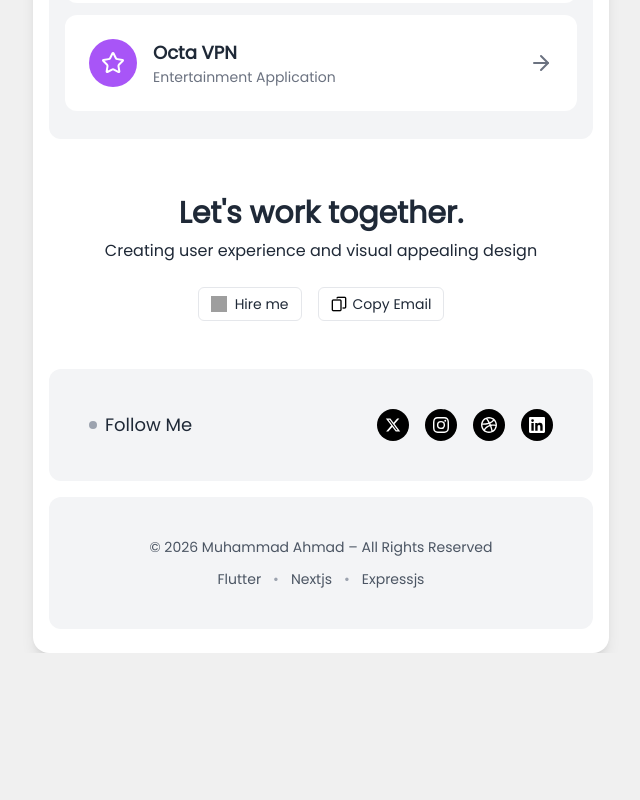
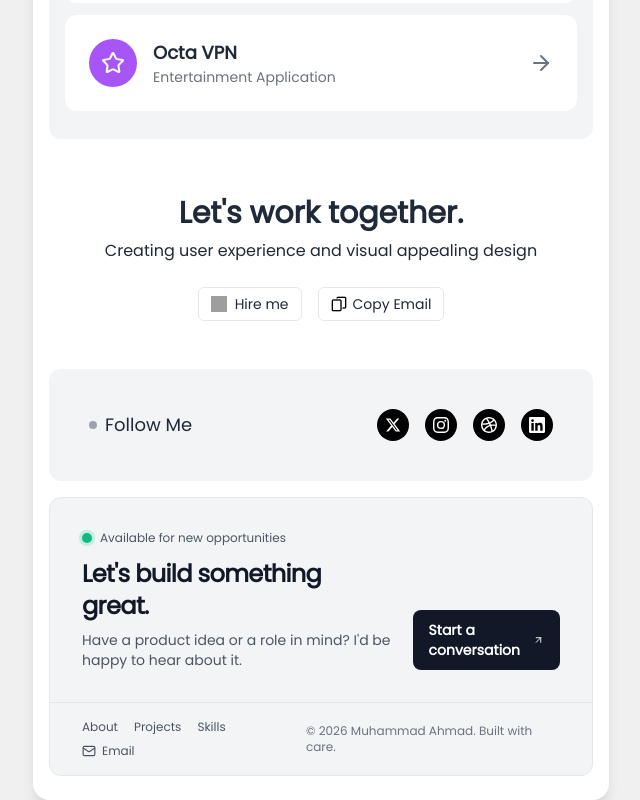
Before and after one commit to MuhammadAhmad338/MyOwnPortfolio, a Next.js app: page / in a window 1280 px wide. Shown: the part 3023-3823 px from the top of the page, without its empty margins (319-959 px from the left). Before the commit the page ends 3676 px from the top, so only its background shows below. Built offline with nearby package versions, Linux system fonts and the light colour scheme; grey boxes are pictures that could not be loaded.

Commit message:
Update portfolio footer

```diff
--- a/app/components/Footer.tsx
+++ b/app/components/Footer.tsx
@@ -1,24 +1,93 @@
-import React from 'react'
+'use client';
+
+import Link from 'next/link';
+import { ArrowUpRight, Mail } from 'lucide-react';
 import { useSelector } from 'react-redux';
 
+const navigation = [
+    { label: 'About', href: '/about' },
+    { label: 'Projects', href: '/projects' },
+    { label: 'Skills', href: '/skills' },
+];
 
 const Footer = () => {
+    const darkMode = useSelector((state: any) => state.theme.darkMode);
+    const year = new Date().getFullYear();
 
-    const darkMode = useSelector((state: any) => state.theme.darkMode);
     return (
-        <div className={`${darkMode ? 'bg-zinc-900' : 'bg-gray-100'} px-4 py-6 sm:px-10 sm:py-10 mt-4 mb-2 rounded-xl ${darkMode ? 'text-white' : 'text-gray-600'} transition-colors duration-200`}>
-            <div className="flex flex-col items-center space-y-3">
-                <p className="text-xs sm:text-sm font-medium text-center">© {new Date().getFullYear()} Muhammad Ahmad – All Rights Reserved</p>
-                <div className="flex items-center space-x-2 sm:space-x-3 text-xs sm:text-sm">
-                    <a href="#" className="hover:underline font-medium transition-colors duration-200 hover:text-gray-900">Flutter</a>
-                    <span className="text-gray-400">•</span>
-                    <a href="#" className="hover:underline font-medium transition-colors duration-200 hover:text-gray-900">Nextjs</a>
-                    <span className="text-gray-400">•</span>
-                    <a href="#" className="hover:underline font-medium transition-colors duration-200 hover:text-gray-900">Expressjs</a>
+        <footer
+            className={`mt-4 mb-2 overflow-hidden rounded-xl border transition-colors duration-200 ${
+                darkMode
+                    ? 'border-zinc-700 bg-zinc-900 text-white'
+                    : 'border-gray-200 bg-gray-100 text-gray-900'
+            }`}
+        >
+            <div className="px-4 py-6 sm:px-8 sm:py-8">
+                <div className="flex flex-col gap-5 sm:flex-row sm:items-end sm:justify-between">
+                    <div className="max-w-sm">
+                        <div className="mb-3 flex items-center gap-2">
+                            <span className="relative flex h-2.5 w-2.5" aria-hidden="true">
+                                <span className="absolute inline-flex h-full w-full animate-ping rounded-full bg-emerald-400 opacity-60" />
+                                <span className="relative inline-flex h-2.5 w-2.5 rounded-full bg-emerald-500" />
+                            </span>
+                            <span className={`text-xs font-medium ${darkMode ? 'text-zinc-300' : 'text-gray-600'}`}>
+                                Available for new opportunities
+                            </span>
+                        </div>
+                        <h2 className="text-xl font-semibold tracking-tight sm:text-2xl">
+                            Let&apos;s build something great.
+                        </h2>
+                        <p className={`mt-2 text-xs leading-relaxed sm:text-sm ${darkMode ? 'text-zinc-400' : 'text-gray-600'}`}>
+                            Have a product idea or a role in mind? I&apos;d be happy to hear about it.
+                        </p>
+                    </div>
+
+                    <Link
+                        href="/contact"
+                        className={`group inline-flex w-fit items-center gap-2 rounded-lg px-4 py-2.5 text-xs font-semibold transition-all duration-200 focus:outline-none focus:ring-2 focus:ring-blue-500 focus:ring-offset-2 sm:text-sm ${
+                            darkMode
+                                ? 'bg-white text-zinc-900 hover:bg-zinc-200 focus:ring-offset-zinc-900'
+                                : 'bg-gray-900 text-white hover:bg-gray-700 focus:ring-offset-gray-100'
+                        }`}
+                    >
+                        Start a conversation
+                        <ArrowUpRight className="h-4 w-4 transition-transform duration-200 group-hover:-translate-y-0.5 group-hover:translate-x-0.5" aria-hidden="true" />
+                    </Link>
                 </div>
             </div>
-        </div>
+
+            <div className={`border-t px-4 py-4 sm:px-8 ${darkMode ? 'border-zinc-700' : 'border-gray-200'}`}>
+                <div className="flex flex-col gap-4 sm:flex-row sm:items-center sm:justify-between">
+                    <nav aria-label="Footer navigation" className="flex flex-wrap items-center gap-x-4 gap-y-2">
+                        {navigation.map((item) => (
+                            <Link
+                                key={item.href}
+                                href={item.href}
+                                className={`text-xs font-medium transition-colors duration-200 focus:outline-none focus-visible:underline ${
+                                    darkMode ? 'text-zinc-400 hover:text-white' : 'text-gray-600 hover:text-gray-950'
+                                }`}
+                            >
+                                {item.label}
+                            </Link>
+                        ))}
+                        <a
+                            href="mailto:ahmadmuhammad.7700@gmail.com"
+                            className={`inline-flex items-center gap-1.5 text-xs font-medium transition-colors duration-200 focus:outline-none focus-visible:underline ${
+                                darkMode ? 'text-zinc-400 hover:text-white' : 'text-gray-600 hover:text-gray-950'
+                            }`}
+                        >
+                            <Mail className="h-3.5 w-3.5" aria-hidden="true" />
+                            Email
+                        </a>
+                    </nav>
+
+                    <p className={`text-[11px] sm:text-xs ${darkMode ? 'text-zinc-500' : 'text-gray-500'}`}>
+                        © {year} Muhammad Ahmad. Built with care.
+                    </p>
+                </div>
+            </div>
+        </footer>
     );
-}
+};
 
-export default Footer
+export default Footer;
```
Also changed, not shown: .openai/hosting.json (added).
